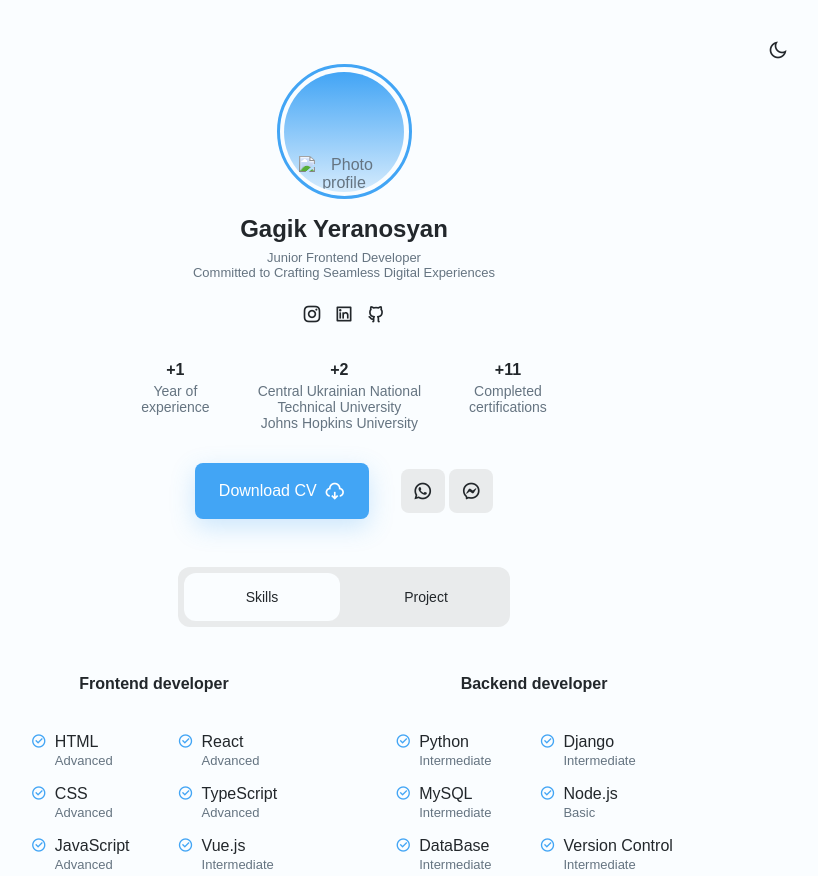
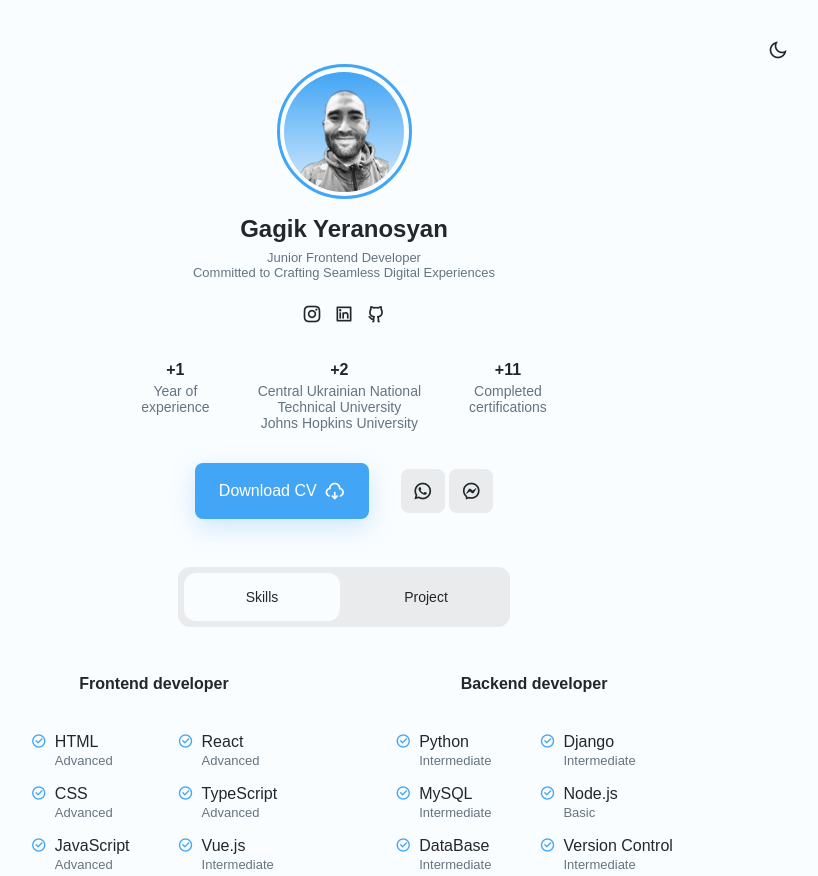
Before and after one commit to Yeranosyan/Frontend-Portfolio-Mini, a plain HTML site: page index.html in a window 1280 px wide. Shown: the top 876 px of the page, without its empty margins (296-1114 px from the left). Drawn offline with nearby package versions, Linux system fonts and the light colour scheme; the site is published under a folder, as on GitHub Pages, so addresses that start at the root find nothing.

Commit message:
fix photo profile

```diff
--- a/index.html
+++ b/index.html
@@ -28,7 +28,7 @@
         <div class="profile-data">
           <div class="profile-border">
             <div class="profile-perfil">
-              <img src="/assets/img/logo.png" alt="Photo profile" class="src" />
+              <img src="assets/img/logo.png" alt="Photo profile" class="src" />
             </div>
           </div>
           <h2 class="profile-name">Gagik Yeranosyan</h2>
```
